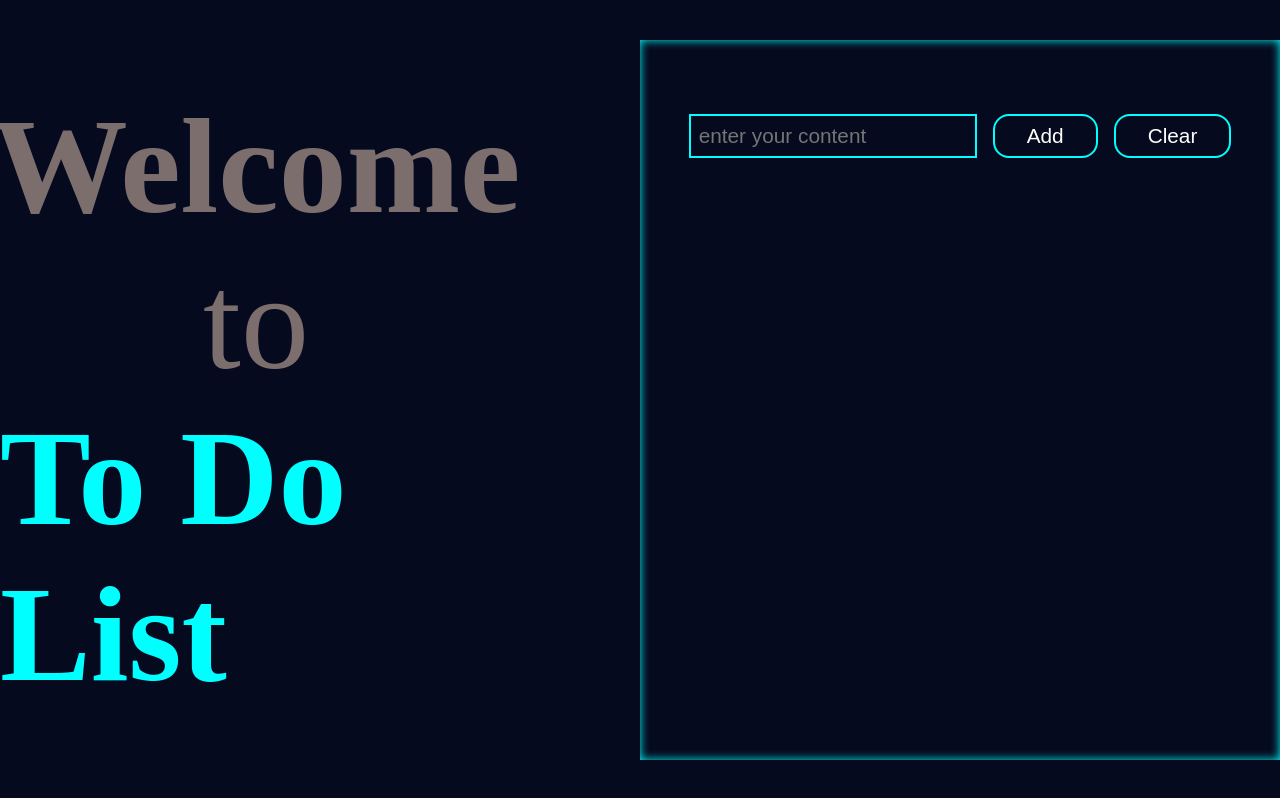
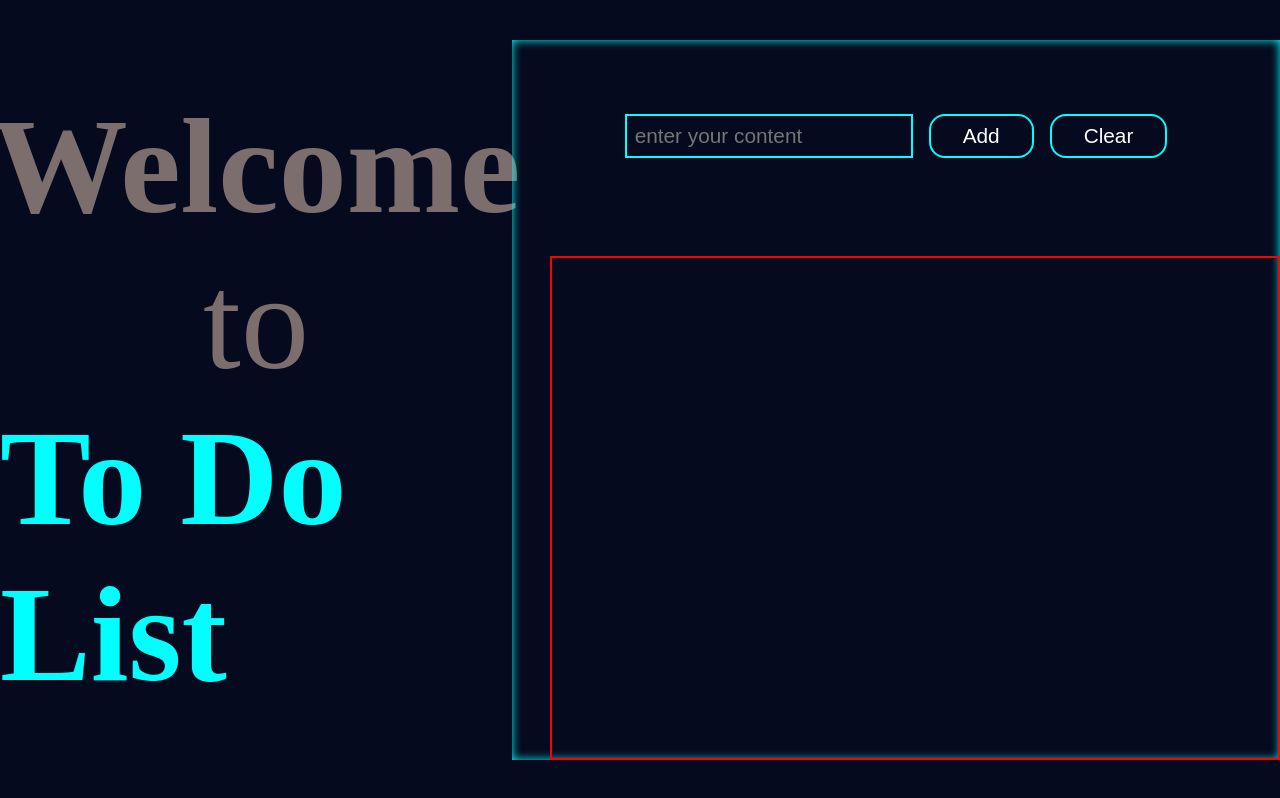
Before and after one commit to RAKESH-PATEL57/To-Do-List-web-app, a plain HTML site: page index.html in a window 1280 px wide. Drawn offline with Linux system fonts and the light colour scheme.

Commit message:
Update style.css

```diff
--- a/style.css
+++ b/style.css
@@ -49,7 +49,7 @@ main .right
 {
     /* border: 2px solid red; */
     height: 90vh;
-    width: 50%;
+    width: 50rem;
     display: flex;
     align-items: center;
     flex-direction: column;
@@ -114,7 +114,7 @@ form .content
 .right .content-list .list
 {
     position: absolute;
-    /* border: 2px solid red; */
+    border: 2px solid red;
     width: 95%;
     top: 30%;
     bottom: 0;
@@ -124,13 +124,9 @@ form .content
     flex-wrap: wrap;
     gap: .6rem;
     overflow: scroll;
+    overflow-y: hidden;
 }
 
-.right .content-list .list::-webkit-scrollbar
-{
-    position: absolute;
-    top: 0;
-}
 
 .list li
 {
```
